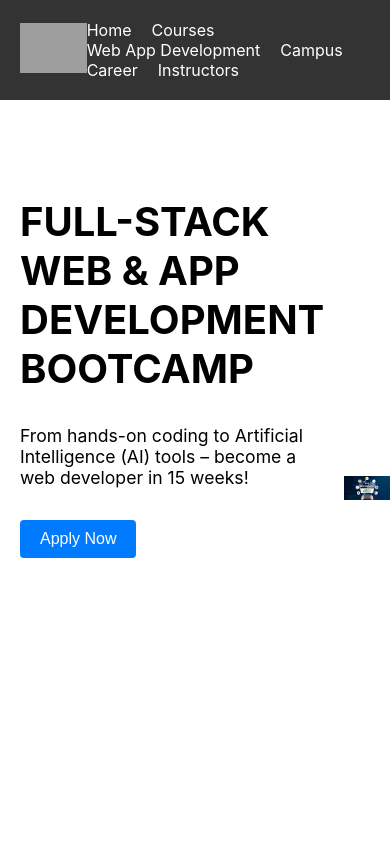
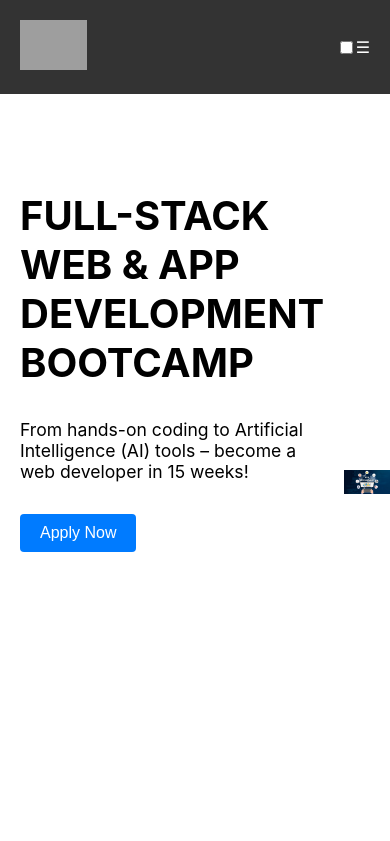
Before and after one commit to Collins-maker/it-bootcamp-courses, a React (Create React App) app: page /web-app-development-bootcamp in a window 390 px wide. Shown: the top 841 px of the page. Built offline with nearby package versions, Linux system fonts and the light colour scheme; grey boxes are pictures that could not be loaded.

Commit message:
made header responsive

```diff
--- a/src/components/header/Header.css
+++ b/src/components/header/Header.css
@@ -19,14 +19,24 @@ header {
   height: 50px; /* Adjust height as needed */
 }
 
+nav {
+  display: flex;
+  align-items: center;
+}
+
+.menu-icon {
+  display: none; /* Hide the menu icon by default */
+  cursor: pointer;
+}
+
 nav ul {
   list-style: none;
   margin: 0;
   padding: 0;
+  display: flex;
 }
 
 nav ul li {
-    display: inline-block;
   margin-right: 20px;
 }
 
@@ -43,3 +53,28 @@ header {
 nav ul li a:hover {
   color: #ffc107;
 }
+
+/* Media query for small devices */
+@media screen and (max-width: 768px) {
+  .menu-icon {
+    display: block; /* Show the menu icon */
+  }
+
+  nav ul {
+    display: none; /* Hide the navigation links by default */
+    flex-direction: column; /* Align links vertically */
+    position: absolute;
+    top: 60px; /* Adjust the top position */
+    left: 0;
+    background-color: #333;
+    width: 100%;
+  }
+
+  nav ul li {
+    margin: 10px 0;
+  }
+
+  input[type="checkbox"]:checked ~ ul {
+    display: flex; /* Show the navigation links when the checkbox is checked */
+  }
+}
--- a/src/components/header/Header.js
+++ b/src/components/header/Header.js
@@ -13,14 +13,15 @@ function Header() {
           <img src="logo.png" alt="WBS Coding School" />
         </div>
         <nav>
+          <input type="checkbox" id="menu-toggle" />
+          <label htmlFor="menu-toggle" className="menu-icon">&#9776;</label>
           <ul>
-          <li><Link to="/">Home</Link></li>
-          <li><Link to="/courses">Courses</Link></li> {/* Add link for courses page */}
-          <li><Link to="/web-app-development-bootcamp">Web App Development</Link></li>
-          <li><Link to ="/campus">Campus</Link></li>
-          <li><Link to ="/career">Career</Link></li>
-          <li><Link to="/Instructors">Instructors</Link></li>
-
+            <li><Link to="/">Home</Link></li>
+            <li><Link to="/courses">Courses</Link></li>
+            <li><Link to="/web-app-development-bootcamp">Web App Development</Link></li>
+            <li><Link to="/campus">Campus</Link></li>
+            <li><Link to="/career">Career</Link></li>
+            <li><Link to="/Instructors">Instructors</Link></li>
           </ul>
         </nav>
       </div>
```
Lines whose indentation alone changed are shown as unchanged.
